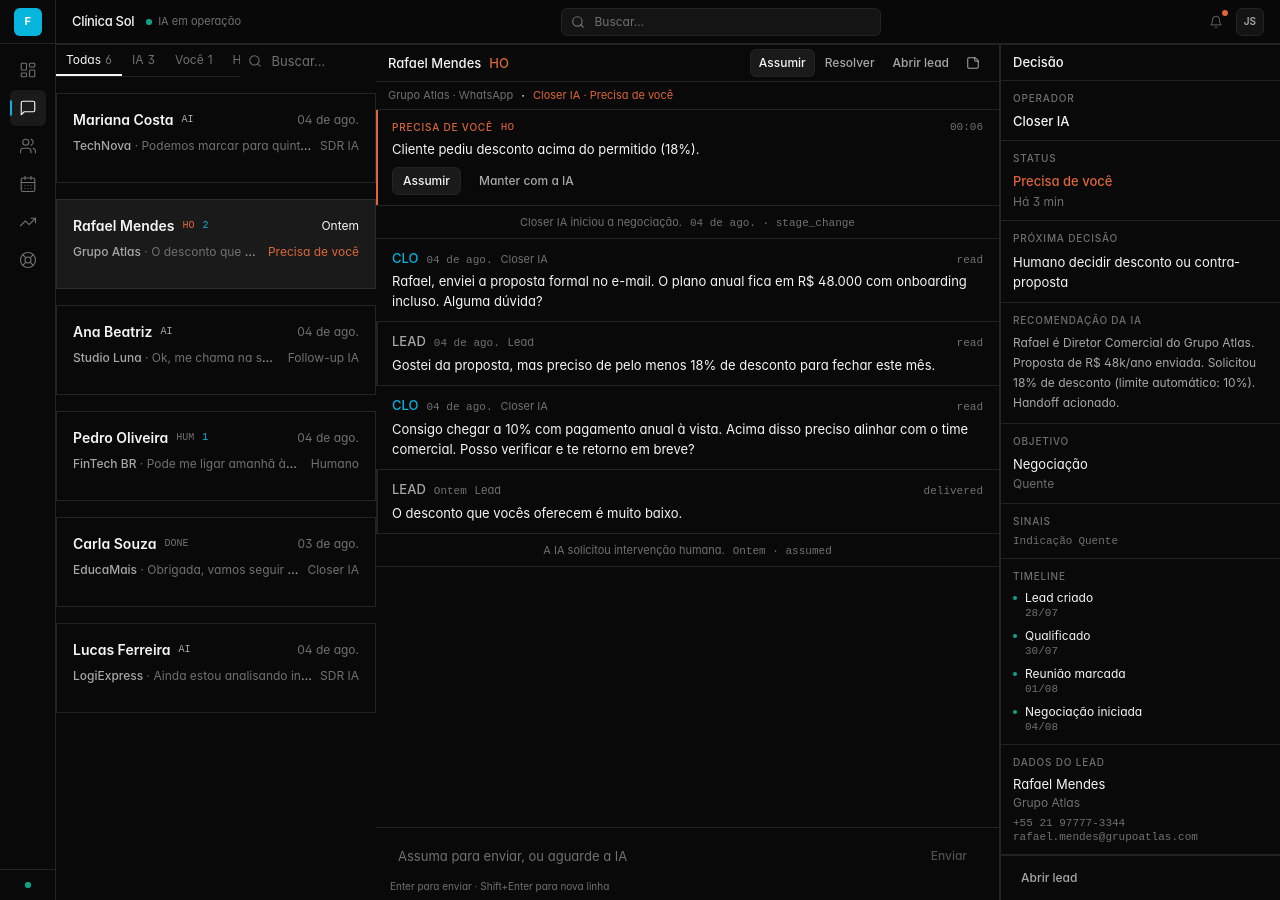
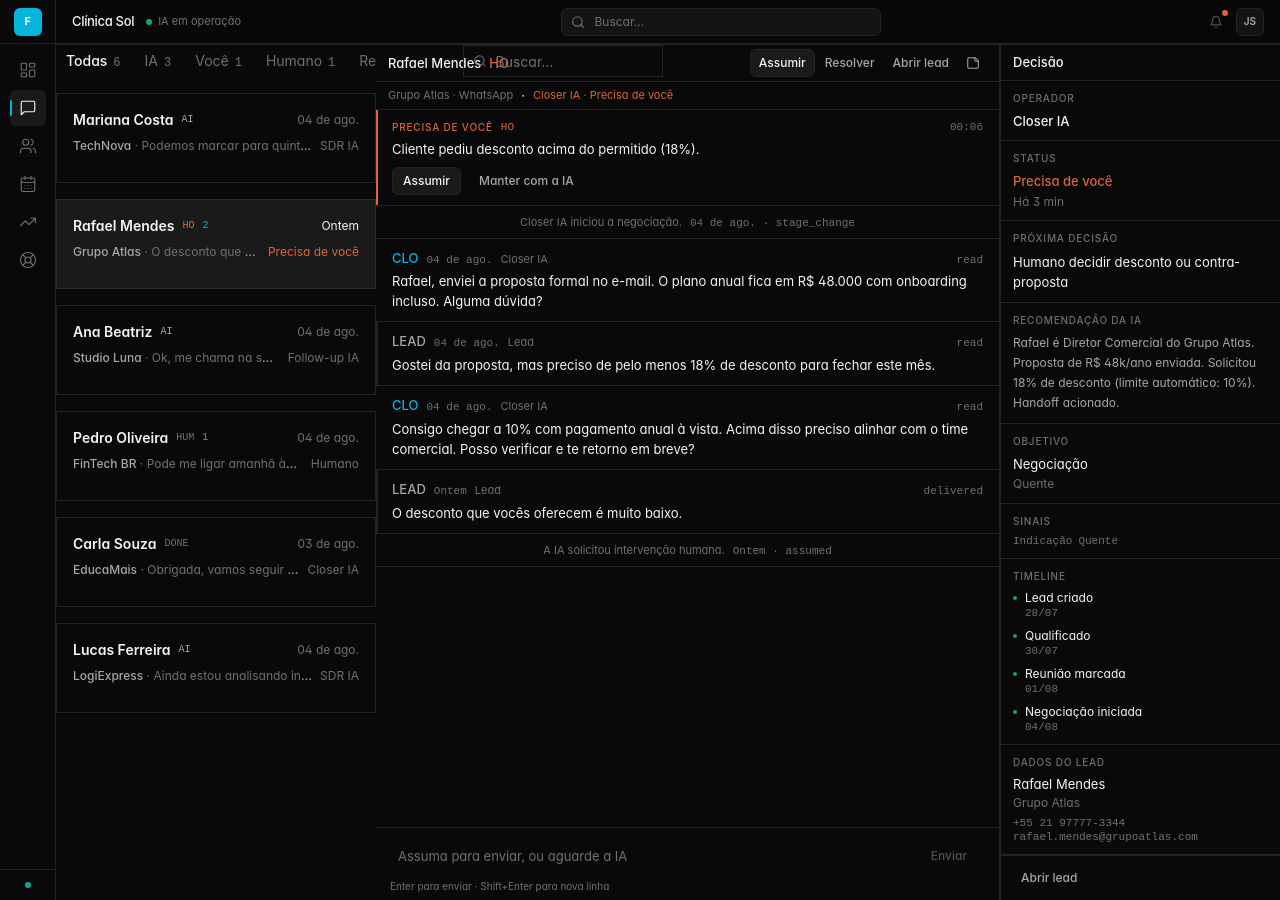
Before and after one commit to jvrm831720/forceia, a Next.js app in the folder dashboard/: page /conversas in a window 1280 px wide. Built offline with nearby package versions, Linux system fonts and the light colour scheme.

Commit message:
feat(conversations): Midday shell, detail panel, filters, search

```diff
--- a/dashboard/components/conversations/empty-state.tsx
+++ b/dashboard/components/conversations/empty-state.tsx
@@ -6,9 +6,11 @@ export function ConversationsEmptyState({
   description?: string;
 }) {
   return (
-    <div className="flex flex-col items-center justify-center px-6 py-12 text-center">
-      <p className="text-[13px] text-ink">{title}</p>
-      <p className="mt-1 max-w-xs text-[12px] text-ink-soft">{description}</p>
+    <div className="flex flex-col items-center justify-center gap-3 px-6 py-16 text-center">
+      <div className="max-w-[250px] space-y-1">
+        <p className="text-sm font-medium text-ink">{title}</p>
+        <p className="text-xs text-ink-soft">{description}</p>
+      </div>
     </div>
   );
 }
--- a/dashboard/components/conversations/filters.tsx
+++ b/dashboard/components/conversations/filters.tsx
@@ -11,6 +11,7 @@ const FILTERS: { id: ConversationFilter; label: string }[] = [
   { id: "closed", label: "Resolvidas" },
 ];
 
+/** Midday-style tabs: text-sm, active medium, muted inactive. */
 export function ConversationFilters({
   value,
   onChange,
@@ -21,11 +22,7 @@ export function ConversationFilters({
   counts: Record<ConversationFilter, number>;
 }) {
   return (
-    <div
-      className="flex gap-0 overflow-x-auto border-b border-border"
-      role="tablist"
-      aria-label="Filtros"
-    >
+    <div className="flex items-center gap-1" role="tablist" aria-label="Filtros">
       {FILTERS.map((f) => {
         const active = value === f.id;
         const isAttention = f.id === "attention";
@@ -37,18 +34,18 @@ export function ConversationFilters({
             aria-selected={active}
             onClick={() => onChange(f.id)}
             className={cn(
-              "shrink-0 border-b-2 px-2.5 py-1.5 text-[12px] transition-colors duration-100",
+              "px-2.5 py-1.5 text-sm transition-colors",
               active
                 ? isAttention
-                  ? "border-warning text-warning"
-                  : "border-ink text-ink"
-                : "border-transparent text-ink-soft hover:text-ink-muted",
+                  ? "font-medium text-warning"
+                  : "font-medium text-ink"
+                : "text-ink-soft hover:text-ink-muted",
             )}
           >
             {f.label}
             <span
               className={cn(
-                "ml-1 text-mono",
+                "ml-1.5 font-mono text-xs",
                 active && isAttention ? "text-warning" : "text-ink-soft",
               )}
             >
--- a/dashboard/components/conversations/loading.tsx
+++ b/dashboard/components/conversations/loading.tsx
@@ -1,14 +1,23 @@
 export function ConversationsLoading() {
   return (
-    <div className="flex h-full flex-col" role="status" aria-label="Carregando">
-      {Array.from({ length: 8 }).map((_, i) => (
-        <div key={i} className="flex h-11 items-center gap-2 border-b border-border px-3">
-          <div className="h-2.5 w-6 animate-pulse bg-elevated" />
-          <div className="min-w-0 flex-1 space-y-1.5">
-            <div className="h-2.5 w-1/3 animate-pulse bg-elevated" />
-            <div className="h-2 w-2/3 animate-pulse bg-elevated" />
+    <div
+      className="flex flex-col gap-4"
+      role="status"
+      aria-label="Carregando"
+    >
+      {Array.from({ length: 6 }).map((_, i) => (
+        <div
+          key={i}
+          className="flex h-[90px] flex-col gap-2 border border-border p-4"
+        >
+          <div className="flex items-center justify-between">
+            <div className="h-3 w-[120px] animate-pulse bg-elevated" />
+            <div className="h-3 w-[50px] animate-pulse bg-elevated" />
           </div>
-          <div className="h-2 w-8 animate-pulse bg-elevated" />
+          <div className="flex items-center justify-between">
+            <div className="h-3 w-[80px] animate-pulse bg-elevated" />
+            <div className="h-4 w-[60px] animate-pulse bg-elevated" />
+          </div>
         </div>
       ))}
     </div>
--- a/dashboard/components/conversations/search.tsx
+++ b/dashboard/components/conversations/search.tsx
@@ -2,6 +2,7 @@
 
 import { Search } from "lucide-react";
 
+/** Midday-style compact search field. */
 export function ConversationSearch({
   value,
   onChange,
@@ -10,9 +11,9 @@ export function ConversationSearch({
   onChange: (q: string) => void;
 }) {
   return (
-    <label className="relative block">
+    <label className="relative block w-[200px] shrink-0">
       <Search
-        className="pointer-events-none absolute left-0 top-1/2 h-3.5 w-3.5 -translate-y-1/2 text-ink-soft"
+        className="pointer-events-none absolute left-2.5 top-1/2 h-3.5 w-3.5 -translate-y-1/2 text-ink-soft"
         strokeWidth={1.75}
         aria-hidden
       />
@@ -21,7 +22,7 @@ export function ConversationSearch({
         value={value}
         onChange={(e) => onChange(e.target.value)}
         placeholder="Buscar…"
-        className="h-7 w-full border-0 bg-transparent pl-6 pr-2 text-[13px] text-ink placeholder:text-ink-soft focus:outline-none focus:ring-0"
+        className="h-8 w-full border border-border bg-transparent pl-8 pr-2.5 text-sm text-ink placeholder:text-ink-soft focus:border-ink-muted focus:outline-none"
       />
     </label>
   );
```
